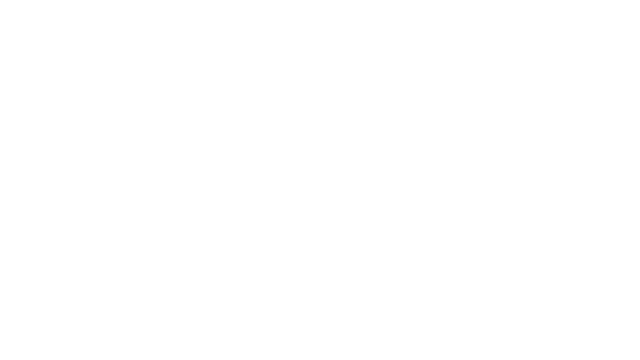
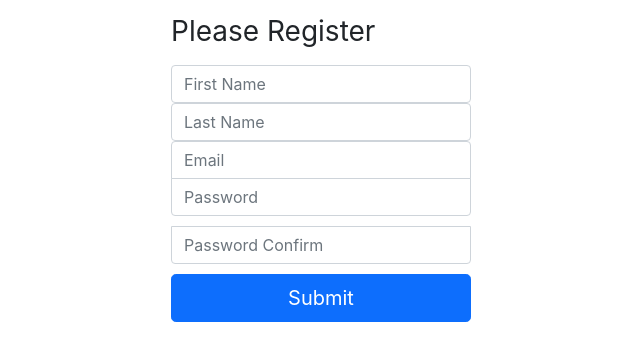
Before and after one commit to gastonmancini/react-for-go-auth-api-sample, a React (Create React App) app: page /register in a window 1280 px wide. Shown: the top 360 px of the page, without its empty margins (319-959 px from the left). Built offline with nearby package versions, Linux system fonts and the light colour scheme.

Commit message:
Create Register Page

```diff
--- a/src/App.js
+++ b/src/App.js
@@ -2,7 +2,8 @@
 import './App.css';
 import { BrowserRouter, Route } from 'react-router-dom';
 import Dashboard from './pages/Dashboard';
-import Users from './pages/Users'
+import Users from './pages/Users';
+import Register from './pages/Register';
 
 
 function App() {
@@ -10,6 +11,7 @@
       <BrowserRouter>
         <Route path={'/'} exact component={Dashboard} />
         <Route path={'/users'} component={Users} />
+        <Route path={'/register'} component={Register} />
       </BrowserRouter>
   );
 }
--- /dev/null
+++ b/src/Register.css
@@ -0,0 +1,26 @@
+.form-signin {
+    width: 100%;
+    max-width: 330px;
+    padding: 15px;
+    margin: auto;
+  }
+
+  .form-signin .checkbox {
+    font-weight: 400;
+  }
+
+  .form-signin .form-floating:focus-within {
+    z-index: 2;
+  }
+
+  .form-signin input[type="email"] {
+    margin-bottom: -1px;
+    border-bottom-right-radius: 0;
+    border-bottom-left-radius: 0;
+  }
+
+  .form-signin input[type="password"] {
+    margin-bottom: 10px;
+    border-top-left-radius: 0;
+    border-top-right-radius: 0;
+  }
--- /dev/null
+++ b/src/pages/Register.js
@@ -0,0 +1,43 @@
+import '../Register.css';
+import React, { useState} from 'react';
+
+function Register() {
+
+    const [firstName, setFirstName] = useState("");
+    const [lastName, setLastName] = useState("");
+    const [email, setEmail] = useState("");
+    const [password, setPassword] = useState("");
+    const [passwordConfirm, setPasswordConfirm] = useState("");
+
+    function Submit(event) {
+        event.preventDefault();
+        console.log({
+            firstName,
+            lastName,
+            email,
+            password,
+            passwordConfirm
+        })
+    }
+
+    return (
+        <main className="form-signin">
+            <form onSubmit={Submit}>
+                <h1 className="h3 mb-3 fw-normal">Please Register</h1>
+                <input className="form-control" placeholder="First Name" required
+                    onChange={e => setFirstName(e.target.value)} />
+                <input className="form-control" placeholder="Last Name" required
+                    onChange={e => setLastName(e.target.value)} />
+                <input type="email" className="form-control" placeholder="Email" required
+                    onChange={e => setEmail(e.target.value)} />
+                <input type="password" className="form-control" placeholder="Password" required
+                    onChange={e => setPassword(e.target.value)} />
+                <input type="password" className="form-control" placeholder="Password Confirm" required
+                    onChange={e => setPasswordConfirm(e.target.value)} />
+                <button className="w-100 btn btn-lg btn-primary" type="submit">Submit</button>
+            </form>
+        </main>
+    );
+}
+
+export default Register;
```
